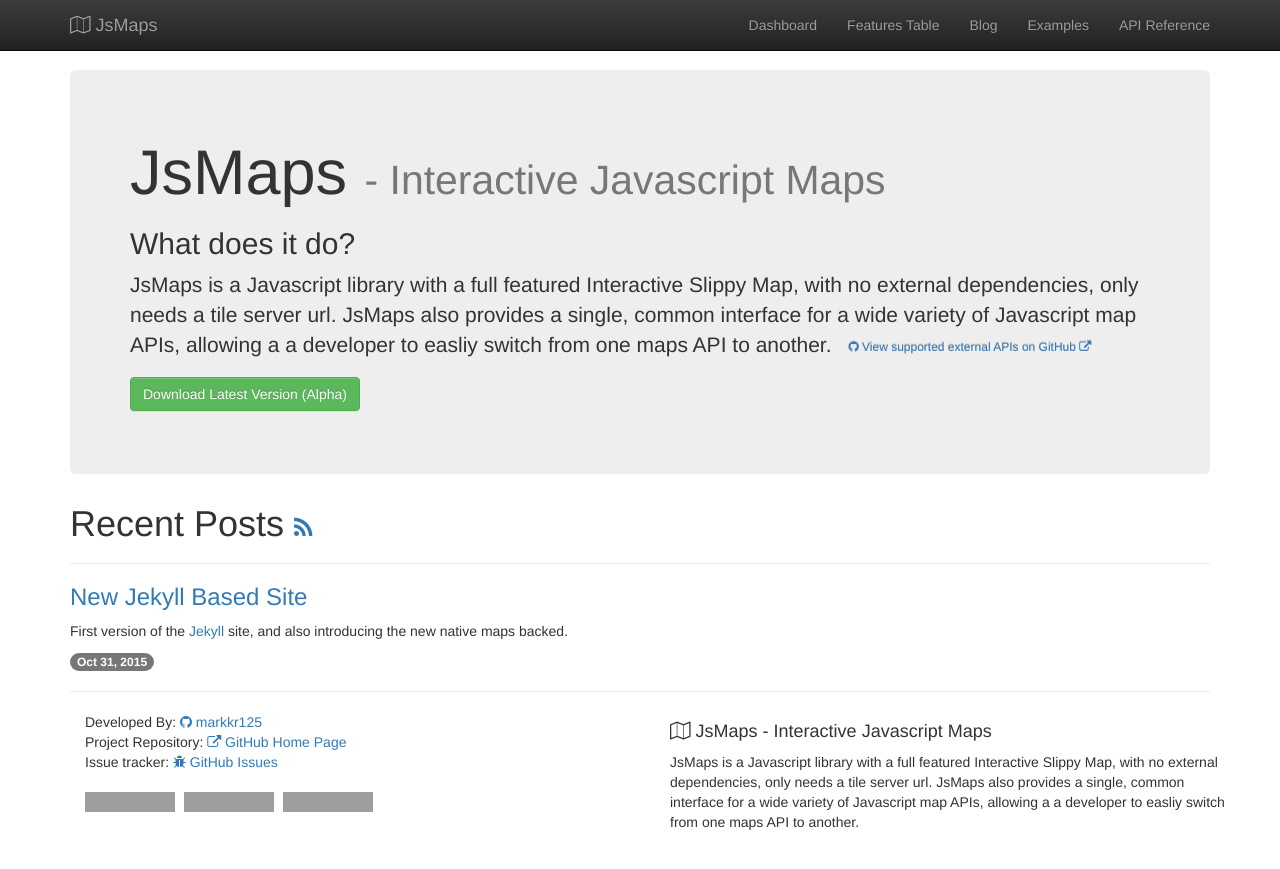
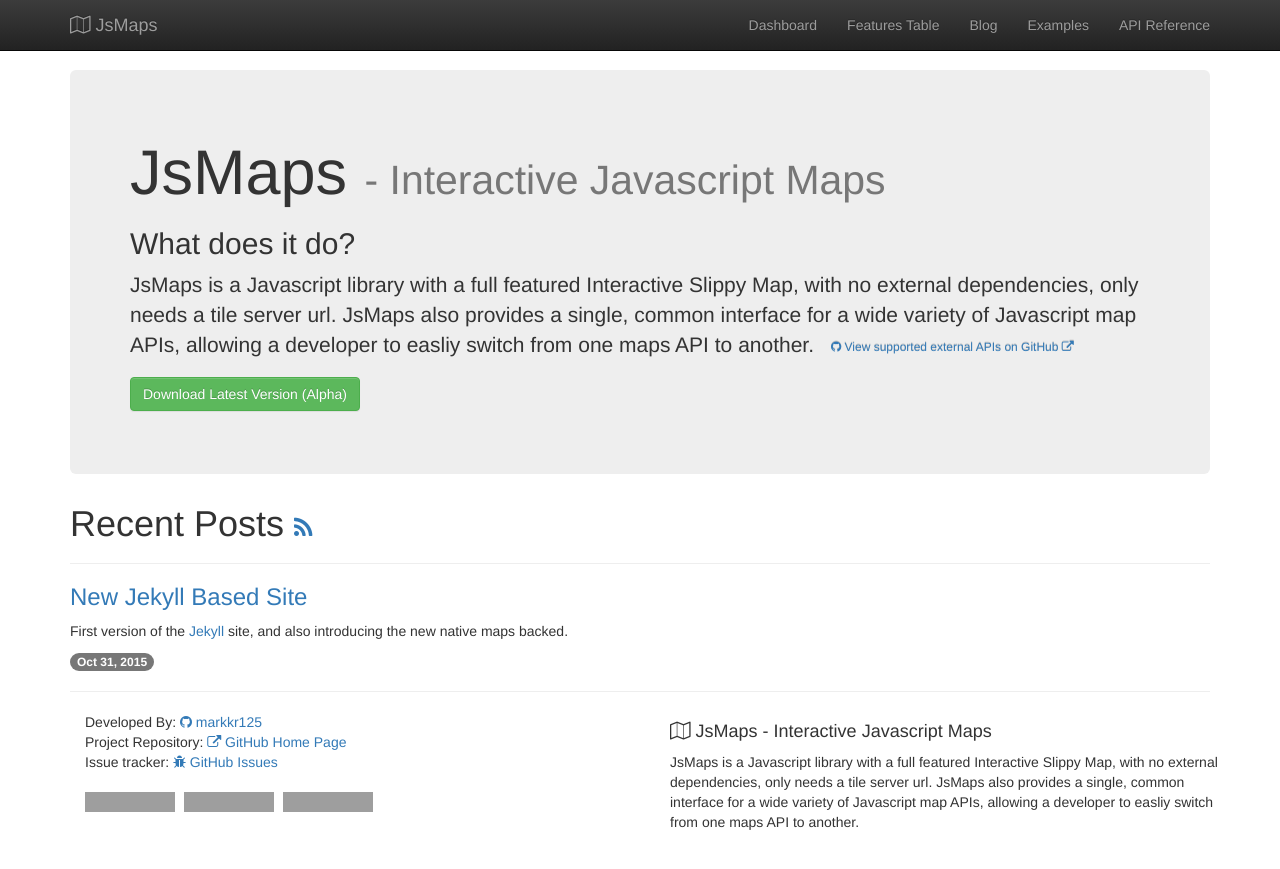
Before and after one commit to markkr125/jsmaps, a Jekyll site: the page built from index.html, in a window 1280 px wide. Shown: the top 869 px of the page. Built offline with Jekyll 4.4.1, drawn with Linux system fonts in a browser that asks for light colours; nearby versions of some CDN libraries; Markdown is read by kramdown in place of the engine named in the settings; grey boxes are pictures that could not be loaded.

```diff
--- a/_config.yml
+++ b/_config.yml
@@ -3,7 +3,7 @@ title: JsMaps - Interactive Javascript Maps
 email: mark125@gmail.com
 description: > # this means to ignore newlines until "baseurl:"
   JsMaps is a Javascript library with a full featured Interactive Slippy Map, with no external dependencies, only needs a tile server url.
-  JsMaps also provides a single, common interface for a wide variety of Javascript map APIs, allowing a a developer to easliy switch from one maps API to another.
+  JsMaps also provides a single, common interface for a wide variety of Javascript map APIs, allowing a developer to easliy switch from one maps API to another.
 baseurl: "" # the subpath of your site, e.g. /blog/
 url: "http://jsmaps.net" # the base hostname & protocol for your site
 github_username:  markkr125
```
